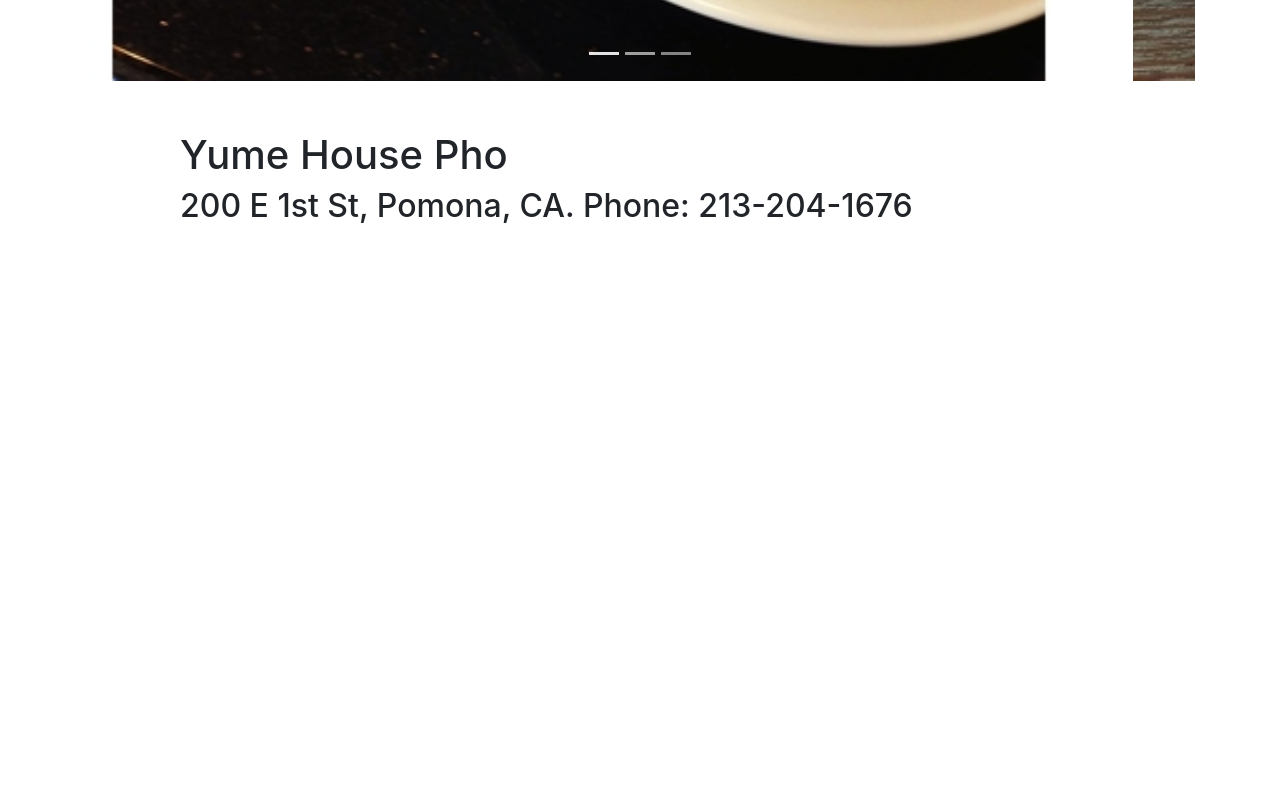
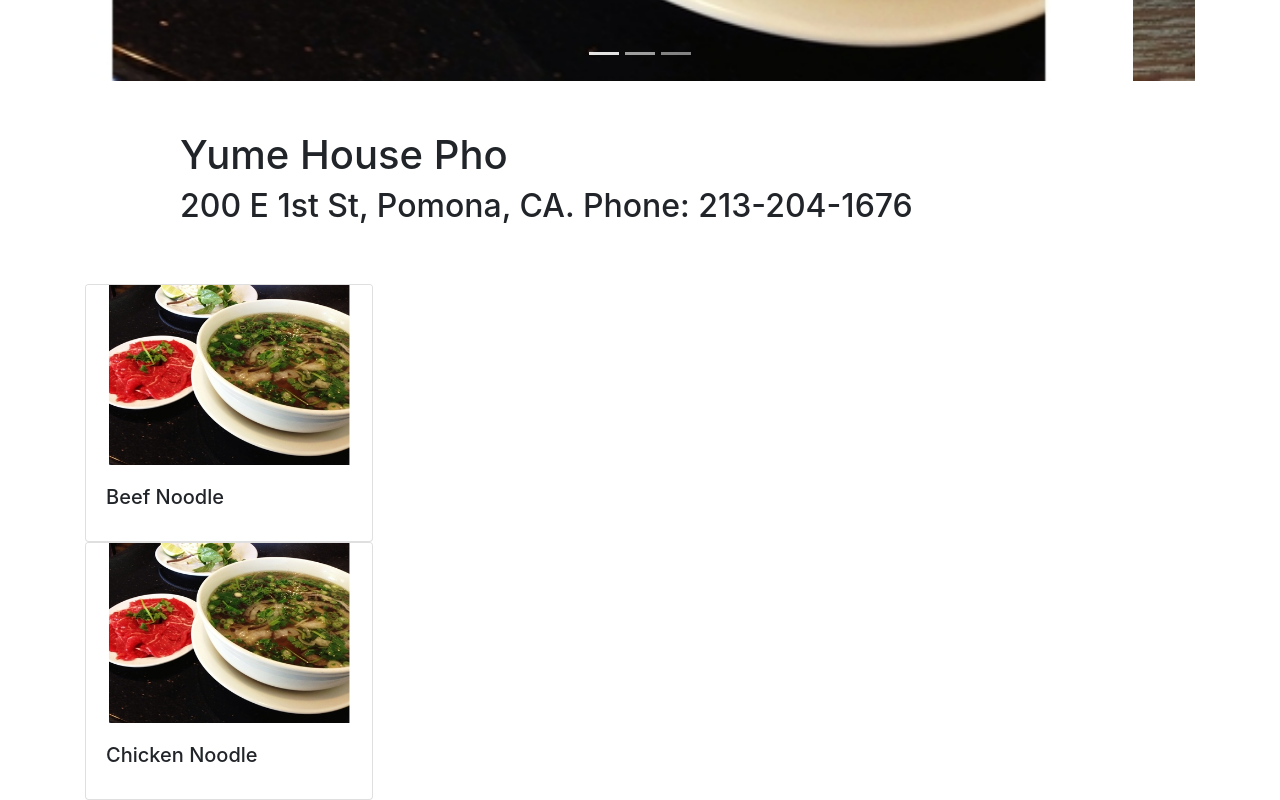
Before and after one commit to luckhoi56/yumeReact, a React (Create React App) app: page / in a window 1280 px wide. Shown: the part 813-1613 px from the top of the page. Before the commit the page ends 1097 px from the top, so only its background shows below. Built offline with nearby package versions, Linux system fonts and the light colour scheme.

Commit message:
added item to the list need to fix the source

```diff
--- a/src/App.js
+++ b/src/App.js
@@ -1,12 +1,12 @@
 import React from "react";
 import Header from './components/layout/header';
+import Body from './components/layout/body';
 //import Background from './components/layout/Background';
 function App(){
   return(
     <div>
-      <Header>
-   </Header>
-
+      <Header/>
+      <Body/>
     </div>
 
   )
--- a/src/components/item.js
+++ b/src/components/item.js
@@ -2,8 +2,8 @@
 import {Card} from 'react-bootstrap';
 function Item(props){
     return (
-        <Card style={{width: '18rem'}}>
-            <Card.Img variant="top" src={require(props.source)}/>
+        <Card id ={props.id} style={{width: '18rem'}}>
+            <Card.Img variant="top" src={require('./images/phoFile.jpg')}/>
             <Card.Body>
                 <Card.Title>{props.title}</Card.Title>
             </Card.Body>
--- a/src/components/layout/body.js
+++ b/src/components/layout/body.js
@@ -1,18 +1,22 @@
 import React from 'react';
 import {Container} from 'react-bootstrap';
-import Item from '../item'
+import Item from '../item';
+import PhoFile from '../images/phoFile.jpg';
+import ComThit from '../images/comThit.jpg';
 //items will have title, price, and pictures.
 var items = [
-    {id:'1',title:'Beef Noodle',price:'6.75',source:'../images/phoFile.jpg'},
-    {id:'2',title:'Chicken Noodle',price:'6.75', source: '../images/comThit.jpg'}
+    {id:'1',title:'Beef Noodle',price:'6.75',source:PhoFile},
+    {id:'2',title:'Chicken Noodle',price:'6.75', source: ComThit}
   ];
 
-function Body(){
-    return(
-        const listItems = items.map((item)=>
-        <Item title= item.title/>
-        )
-    )
-}
+const Body = ()=>(
+    <Container>
+    {
+        items.map(item=>(
+            <Item title = {item.title} source = {item.source}/>
+        ))
+    }
+    </Container>
+)
 
 export default Body;
```
